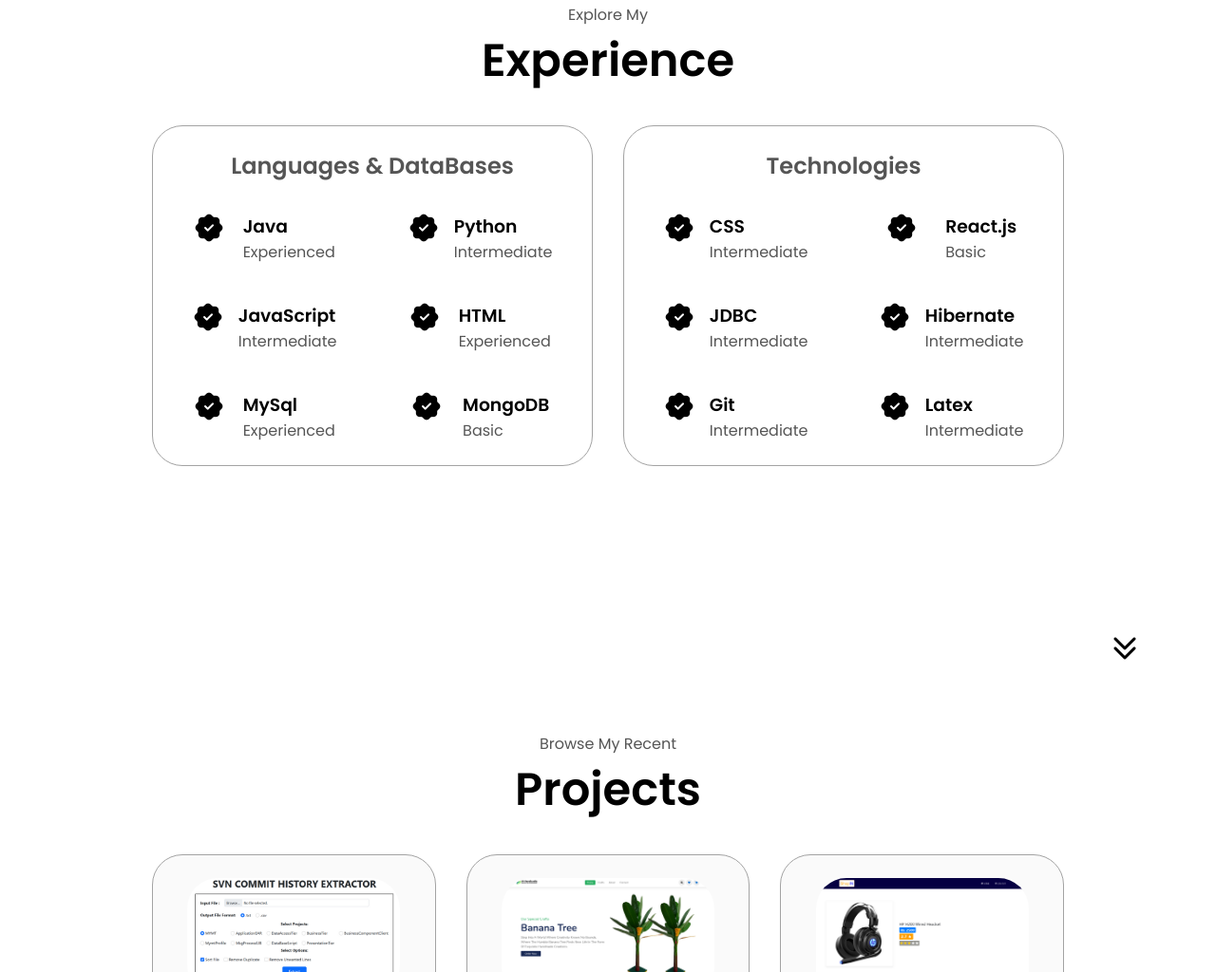
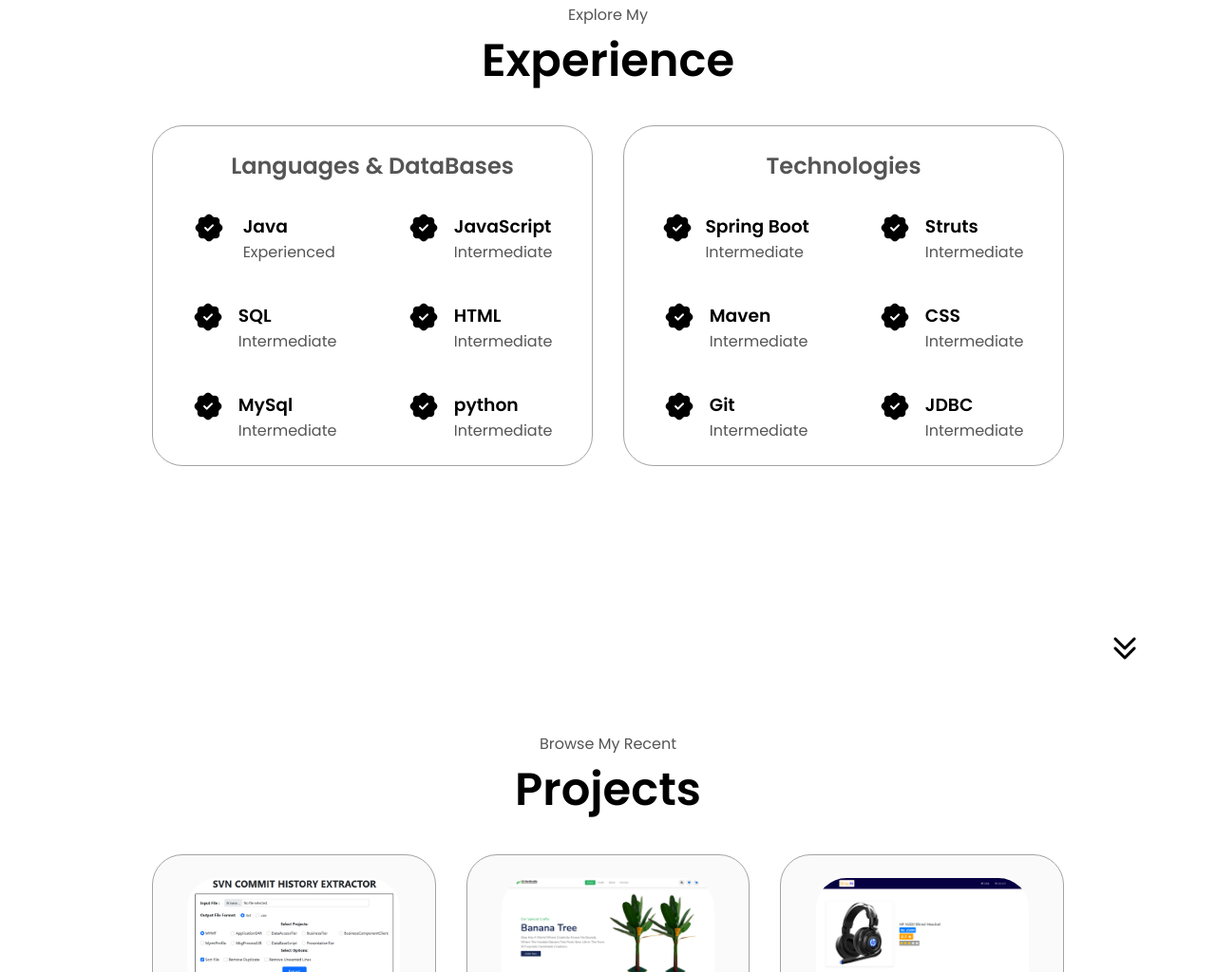
Before and after one commit to athulkrishna174/portfolio, a plain HTML site: page index.html in a window 1280 px wide. Shown: the part 1693-2717 px from the top of the page at 95% size. Drawn offline with Linux system fonts and the light colour scheme; a script that the page names is missing.

Commit message:
Skills updated

```diff
--- a/index.html
+++ b/index.html
@@ -124,14 +124,6 @@
                             <article>
                                 <img src="./src/images/icon/checkmark.png" alt="Experience icon" class="icon">
                                 <div>
-                                    <h3>Python</h3>
-                                    <p>Intermediate</p>
-                                </div>
-                            </article>
-
-                            <article>
-                                <img src="./src/images/icon/checkmark.png" alt="Experience icon" class="icon">
-                                <div>
                                     <h3>JavaScript</h3>
                                     <p>Intermediate</p>
                                 </div>
@@ -140,8 +132,16 @@
                             <article>
                                 <img src="./src/images/icon/checkmark.png" alt="Experience icon" class="icon">
                                 <div>
+                                    <h3>SQL</h3>
+                                    <p>Intermediate</p>
+                                </div>
+                            </article>
+
+                            <article>
+                                <img src="./src/images/icon/checkmark.png" alt="Experience icon" class="icon">
+                                <div>
                                     <h3>HTML</h3>
-                                    <p>Experienced</p>
+                                    <p>Intermediate</p>
                                 </div>
                             </article>
 
@@ -149,15 +149,15 @@
                                 <img src="./src/images/icon/checkmark.png" alt="Experience icon" class="icon">
                                 <div>
                                     <h3>MySql</h3>
-                                    <p>Experienced</p>
+                                    <p>Intermediate</p>
                                 </div>
                             </article>
 
                             <article>
                                 <img src="./src/images/icon/checkmark.png" alt="Experience icon" class="icon">
                                 <div>
-                                    <h3>MongoDB</h3>
-                                    <p>Basic</p>
+                                    <h3>python</h3>
+                                    <p>Intermediate</p>
                                 </div>
                             </article>
 
@@ -169,28 +169,28 @@
                             <article>
                                 <img src="./src/images/icon/checkmark.png" alt="Experience icon" class="icon">
                                 <div>
-                                    <h3>CSS</h3>
+                                    <h3>Spring Boot</h3>
                                     <p>Intermediate</p>
                                 </div>
                             </article>
                             <article>
                                 <img src="./src/images/icon/checkmark.png" alt="Experience icon" class="icon">
                                 <div>
-                                    <h3>React.js</h3>
-                                    <p>Basic</p>
-                                </div>
-                            </article>
-                            <article>
-                                <img src="./src/images/icon/checkmark.png" alt="Experience icon" class="icon">
-                                <div>
-                                    <h3>JDBC</h3>
+                                    <h3>Struts</h3>
                                     <p>Intermediate</p>
                                 </div>
                             </article>
                             <article>
                                 <img src="./src/images/icon/checkmark.png" alt="Experience icon" class="icon">
                                 <div>
-                                    <h3>Hibernate</h3>
+                                    <h3>Maven</h3>
+                                    <p>Intermediate</p>
+                                </div>
+                            </article>
+                            <article>
+                                <img src="./src/images/icon/checkmark.png" alt="Experience icon" class="icon">
+                                <div>
+                                    <h3>CSS</h3>
                                     <p>Intermediate</p>
                                 </div>
                             </article>
@@ -204,7 +204,7 @@
                             <article>
                                 <img src="./src/images/icon/checkmark.png" alt="Experience icon" class="icon">
                                 <div>
-                                    <h3>Latex</h3>
+                                    <h3>JDBC</h3>
                                     <p>Intermediate</p>
                                 </div>
                             </article>
```
